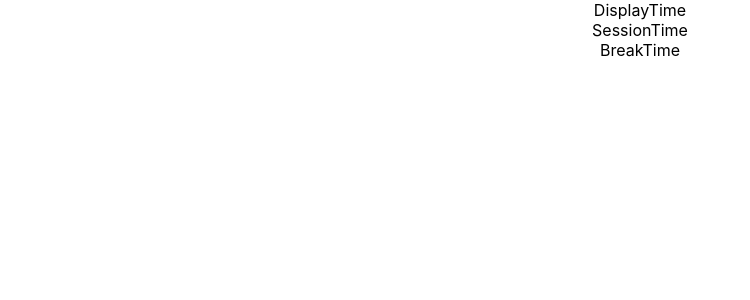
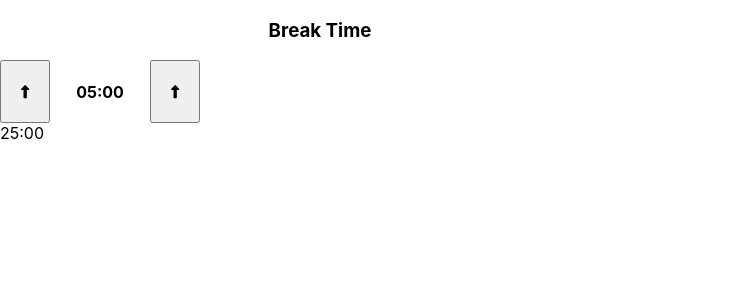
Before and after one commit to AgniveshChaubey/fcc-pomodoro-clock, a React (Create React App) app: page / in a window 1280 px wide. Shown: the top 300 px of the page, without its empty margins (0-750 px from the left). Built offline with nearby package versions, Linux system fonts and the light colour scheme.

Commit message:
skleton break time component is ready

```diff
--- a/package.json
+++ b/package.json
@@ -3,6 +3,9 @@
   "version": "0.1.0",
   "private": true,
   "dependencies": {
+    "@fortawesome/fontawesome-svg-core": "^6.2.1",
+    "@fortawesome/free-solid-svg-icons": "^6.2.1",
+    "@fortawesome/react-fontawesome": "^0.2.0",
     "@testing-library/jest-dom": "^5.16.5",
     "@testing-library/react": "^13.4.0",
     "@testing-library/user-event": "^13.5.0",
--- a/src/App.css
+++ /dev/null
@@ -1,38 +0,0 @@
-.App {
-  text-align: center;
-}
-
-.App-logo {
-  height: 40vmin;
-  pointer-events: none;
-}
-
-@media (prefers-reduced-motion: no-preference) {
-  .App-logo {
-    animation: App-logo-spin infinite 20s linear;
-  }
-}
-
-.App-header {
-  background-color: #282c34;
-  min-height: 100vh;
-  display: flex;
-  flex-direction: column;
-  align-items: center;
-  justify-content: center;
-  font-size: calc(10px + 2vmin);
-  color: white;
-}
-
-.App-link {
-  color: #61dafb;
-}
-
-@keyframes App-logo-spin {
-  from {
-    transform: rotate(0deg);
-  }
-  to {
-    transform: rotate(360deg);
-  }
-}
--- a/src/App.js
+++ b/src/App.js
@@ -1,14 +1,9 @@
-import './App.css';
-import BreakTime from './components/BreakTime';
 import DisplayTime from './components/DisplayTime';
-import SessionTime from './components/SessionTime';
 
 function App() {
   return (
     <div className="App">
       <DisplayTime />
-      <SessionTime />
-      <BreakTime />
     </div>
   );
 }
--- a/src/components/BreakTime.js
+++ b/src/components/BreakTime.js
@@ -1,8 +1,25 @@
-import React from 'react'
+import React, { useState } from 'react';
+import './components.css';
+import { FontAwesomeIcon } from '@fortawesome/react-fontawesome';
+import { faS } from '@fortawesome/free-solid-svg-icons';
+import { faLongArrowAltUp, faLongArrowAltDown } from '@fortawesome/free-solid-svg-icons';
 
-const BreakTime = () => {
+const BreakTime = ({ formateTime }) => {
+  const [breakTime, setBrealTime] = useState(5 * 60);
+
   return (
-    <div>BreakTime</div>
+    <div>
+      <h3>Break Time</h3>
+      <div className="breakClass">
+        <button>
+          <FontAwesomeIcon icon={faLongArrowAltUp} />
+        </button>
+        <h4>{formateTime(breakTime)}</h4>
+        <button>
+          <FontAwesomeIcon icon={faLongArrowAltUp} />
+        </button>
+      </div>
+    </div>
   )
 }
 
--- a/src/components/DisplayTime.js
+++ b/src/components/DisplayTime.js
@@ -1,8 +1,27 @@
-import React from 'react'
+import React, { useState } from 'react'
+import BreakTime from './BreakTime';
+import SessionTime from './SessionTime';
 
 const DisplayTime = () => {
+
+  const [display, setDisplay] = useState(25 * 60);
+
+  const formateTime = (time) => {
+    var minutes = Math.floor(time / 60);
+    var seconds = time % 60;
+    return (
+      (minutes < 10 ? '0' + minutes : minutes) +
+      ':' + (seconds < 10 ? '0' + seconds : seconds)
+    )
+  }
   return (
-    <div>DisplayTime</div>
+    <>
+      <div className='dis1'>
+        <BreakTime formateTime={formateTime} />
+        <SessionTime formateTime={formateTime} />
+      </div>
+      {formateTime(display)}
+    </>
   )
 }
 
--- a/src/components/SessionTime.js
+++ b/src/components/SessionTime.js
@@ -1,8 +1,14 @@
-import React from 'react'
+import { faLongArrowAltUp } from '@fortawesome/free-solid-svg-icons';
+import { FontAwesomeIcon } from '@fortawesome/react-fontawesome';
+import React, { useState } from 'react'
 
-const SessionTime = () => {
+const SessionTime = ({ formateTime }) => {
+
+  const [sessionTime, setSessionTime] = useState(25 * 60)
   return (
-    <div>SessionTime</div>
+    <div>
+
+    </div>
   )
 }
 
--- /dev/null
+++ b/src/components/components.css
@@ -0,0 +1,12 @@
+.breakClass{
+    display: grid;
+    grid-template-columns: 50px 100px 50px;
+}
+
+.dis1{
+    display: grid;
+    grid-template-columns: 1fr 1fr;
+    align-items: center;
+    justify-content: center;
+    text-align: center;
+}
```
Also changed, not shown: 1 other file (tests, documents, lock files or other folders).
